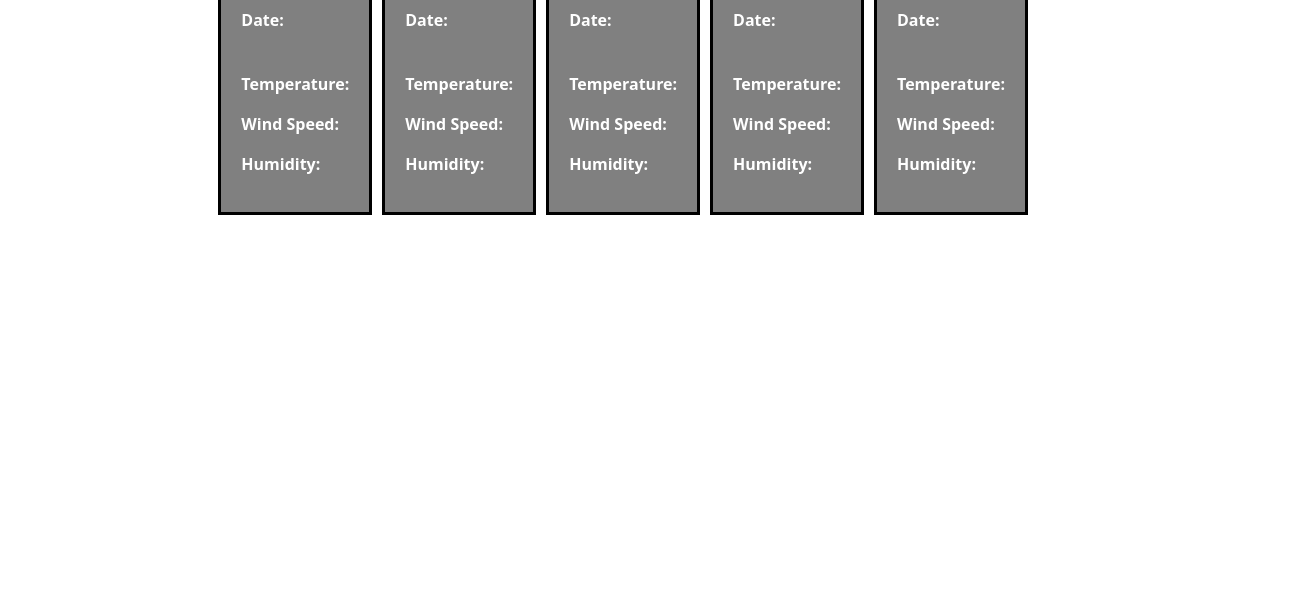
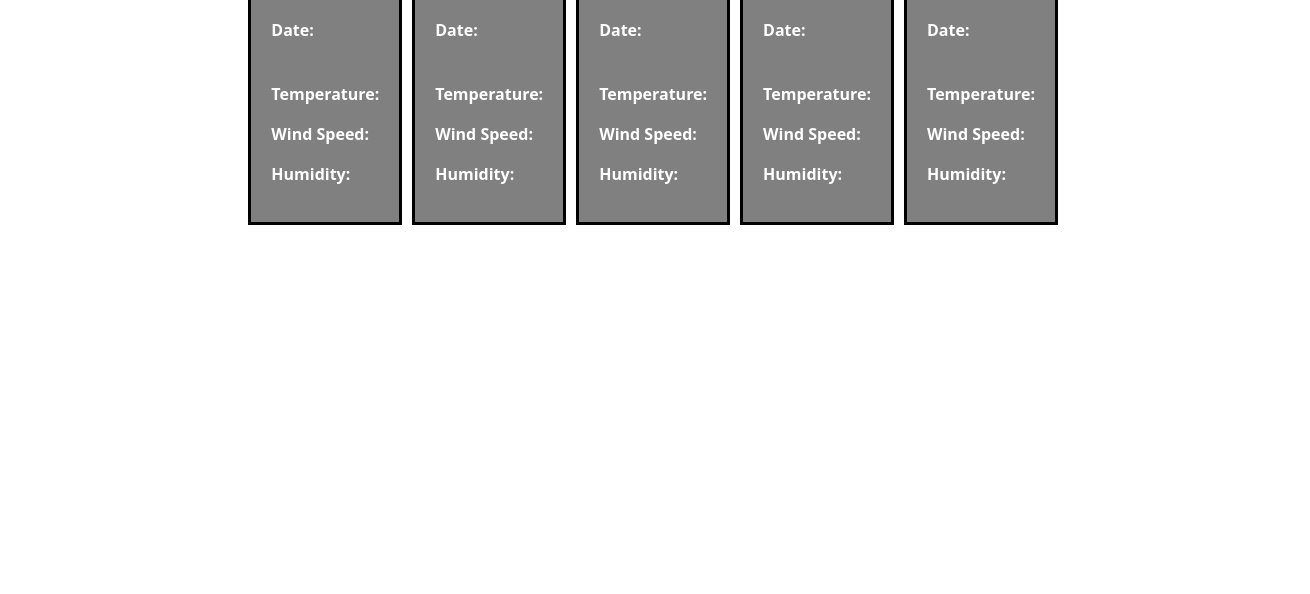
Before and after one commit to aalink/06-weather-dashboard, a plain HTML site: page index.html in a window 1280 px wide. Shown: the part 206-800 px from the top of the page, 1310 px wide, since content can reach past the window. Drawn offline with nearby package versions, Linux system fonts and the light colour scheme.

Commit message:
Adding margin class

```diff
--- a/assets/css/styles.css
+++ b/assets/css/styles.css
@@ -3,6 +3,10 @@ main {
     flex-direction: row;
 }
 
+p {
+    color: white;
+    font-weight: bold;
+}
 
 .search-btn-text {
     color: white;
@@ -27,7 +31,6 @@ main {
     background-color: grey;
 }
 
-p {
-    color: white;
-    font-weight: bold;
+.margin {
+    margin: 10px;
 }
```
